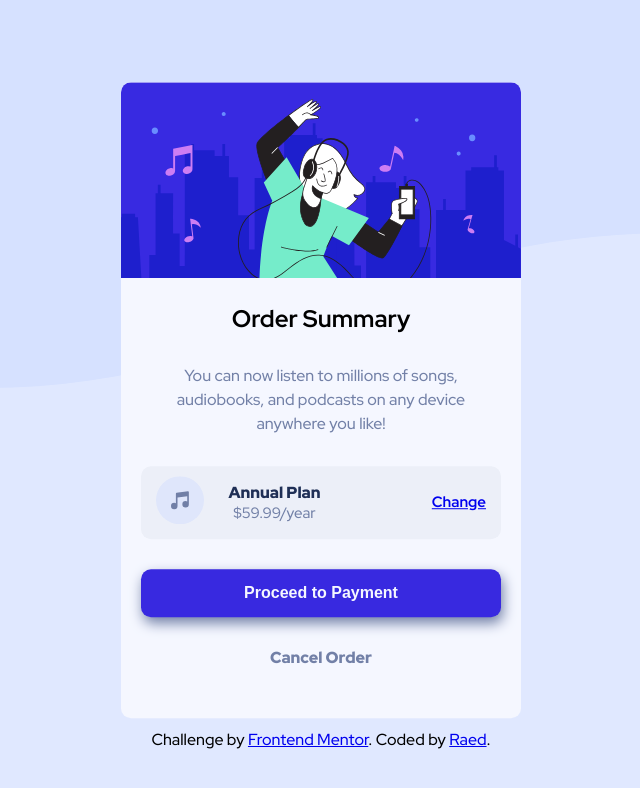
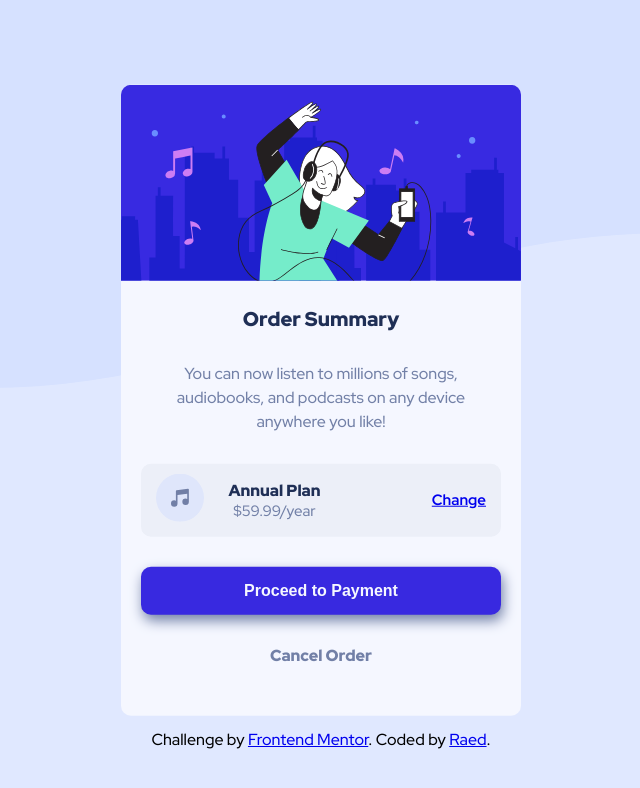
Before and after one commit to raed190/Order-summary-component, a plain HTML site: page index.html in a window 1280 px wide. Shown: the whole page, without its empty margins (319-959 px from the left). Drawn offline with Linux system fonts and the light colour scheme.

Commit message:
Update style.css

```diff
--- a/Css/style.css
+++ b/Css/style.css
@@ -49,7 +49,7 @@ main {
   padding: 20px;
   text-align: center;
 }
-.card .content h3 {
+.card .content h1 {
   color: var(--Dark-blue);
   font-weight: 900;
   font-size: 20px;
```
